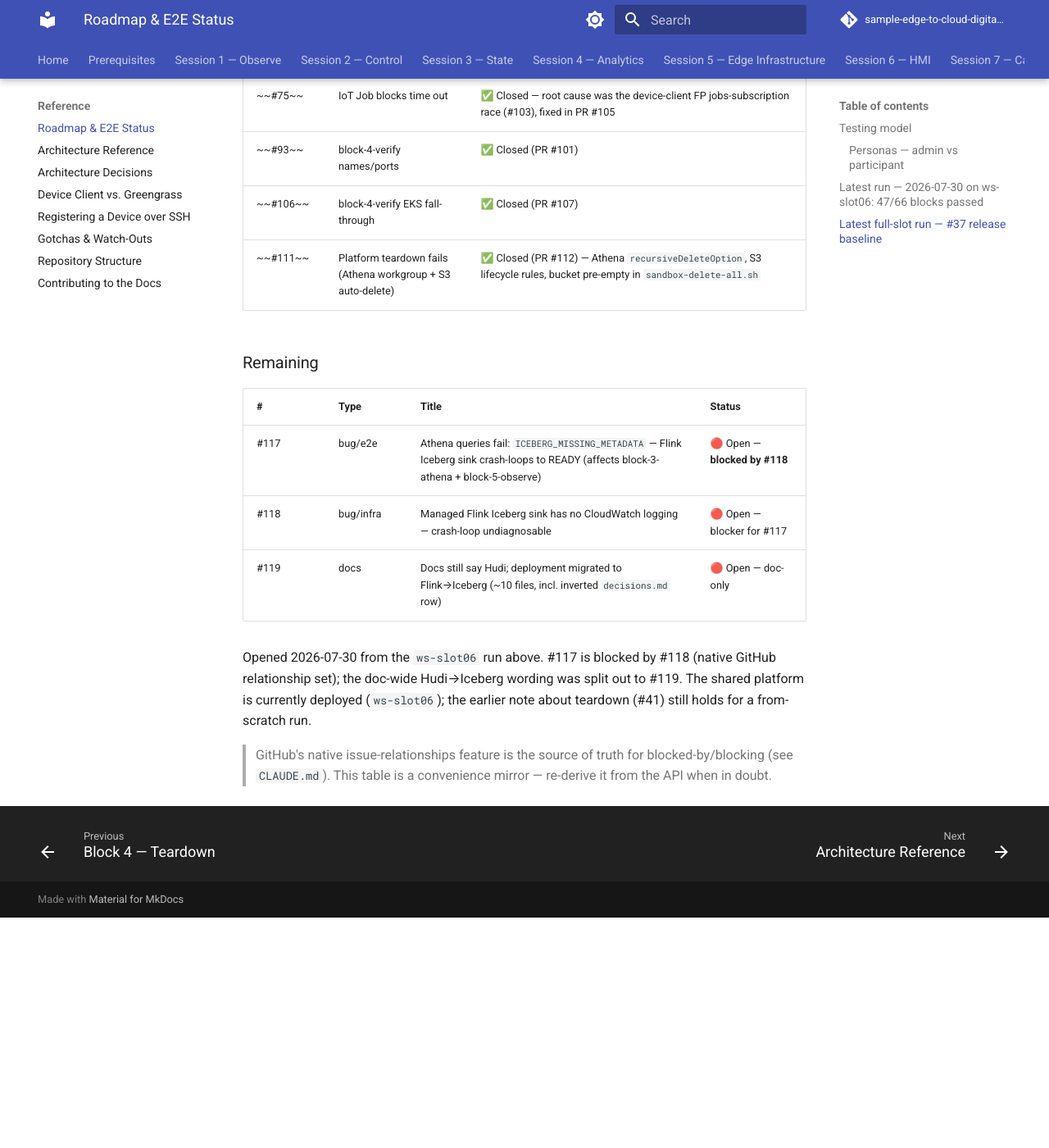
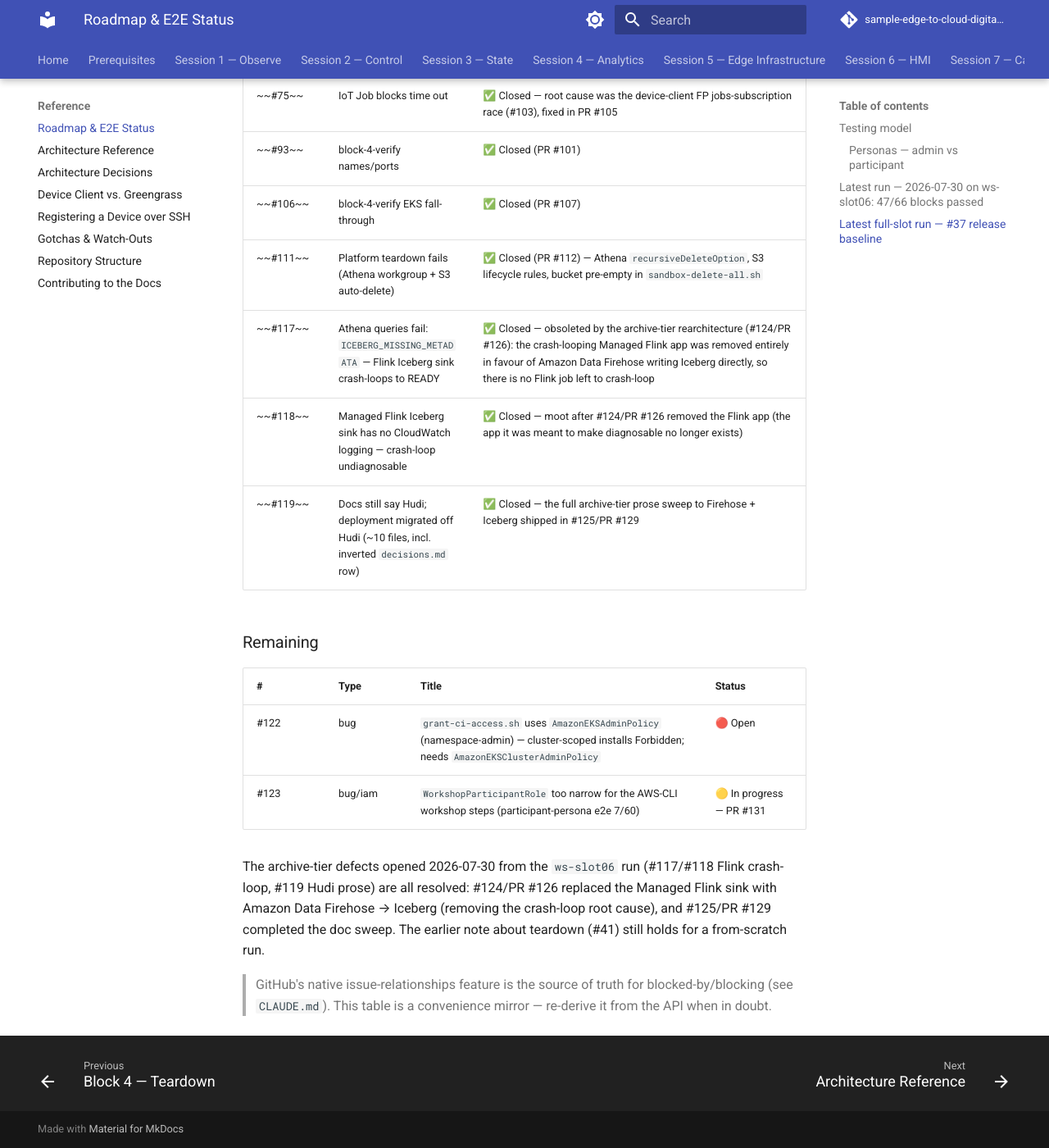
Before and after one commit to aws-samples/sample-edge-to-cloud-digital-ops-workshop, an MkDocs documentation site: the page built from workshop/reference/roadmap.md, in a window 1280 px wide and 1400 px high, scrolled down 6397 px. Shown: the whole window at 82% size. Built offline with MkDocs 1.6.1 and Material for MkDocs 9.7.7, drawn with Linux system fonts in a browser that asks for light colours; comment, search, counter and statistics services are not loaded; before the commit the page ends 7516 px from its top, so only the background shows below that.

Commit message:
docs(roadmap): close out #117/#118/#119 after Firehose migration (#125)
The archive-tier defects opened from the 2026-07-30 ws-slot06 run are all
resolved and their issues are CLOSED, but the roadmap's "Remaining" table
still marked them 🔴 Open:

- #117/#118 (Managed Flink Iceberg sink crash-loops to READY / has no
  CloudWatch logging) are obsoleted by #124/PR #126, which removed the Flink
  app entirely in favour of Amazon Data Firehose writing Iceberg directly —
  there is no Flink job left to crash-loop or to instrument.
- #119 (Hudi prose) was superseded by #125/PR #129's full archive-tier doc
  sweep to Firehose + Iceberg.

Move all three to "Closed since last update" with their real resolutions and
refresh "Remaining" to the actually-open issues (#122, #123). Dated run
narratives above are left as-is — they are a historical record of a run where
the Flink sink was still deployed.

Co-Authored-By: Claude Opus 4.8 <noreply@anthropic.com>

```diff
--- a/workshop/reference/roadmap.md
+++ b/workshop/reference/roadmap.md
@@ -207,18 +207,21 @@ with an e2e-asserted bash block; verified live (doc-runner 2/2).
 | ~~#93~~ | block-4-verify names/ports | ✅ Closed (PR #101) |
 | ~~#106~~ | block-4-verify EKS fall-through | ✅ Closed (PR #107) |
 | ~~#111~~ | Platform teardown fails (Athena workgroup + S3 auto-delete) | ✅ Closed (PR #112) — Athena `recursiveDeleteOption`, S3 lifecycle rules, bucket pre-empty in `sandbox-delete-all.sh` |
+| ~~#117~~ | Athena queries fail: `ICEBERG_MISSING_METADATA` — Flink Iceberg sink crash-loops to READY | ✅ Closed — obsoleted by the archive-tier rearchitecture (#124/PR #126): the crash-looping Managed Flink app was removed entirely in favour of Amazon Data Firehose writing Iceberg directly, so there is no Flink job left to crash-loop |
+| ~~#118~~ | Managed Flink Iceberg sink has no CloudWatch logging — crash-loop undiagnosable | ✅ Closed — moot after #124/PR #126 removed the Flink app (the app it was meant to make diagnosable no longer exists) |
+| ~~#119~~ | Docs still say Hudi; deployment migrated off Hudi (~10 files, incl. inverted `decisions.md` row) | ✅ Closed — the full archive-tier prose sweep to Firehose + Iceberg shipped in #125/PR #129 |
 
 ### Remaining
 
 | # | Type | Title | Status |
 |---|---|---|---|
-| #117 | bug/e2e | Athena queries fail: `ICEBERG_MISSING_METADATA` — Flink Iceberg sink crash-loops to READY (affects block-3-athena + block-5-observe) | 🔴 Open — **blocked by #118** |
-| #118 | bug/infra | Managed Flink Iceberg sink has no CloudWatch logging — crash-loop undiagnosable | 🔴 Open — blocker for #117 |
-| #119 | docs | Docs still say Hudi; deployment migrated to Flink→Iceberg (~10 files, incl. inverted `decisions.md` row) | 🔴 Open — doc-only |
+| #122 | bug | `grant-ci-access.sh` uses `AmazonEKSAdminPolicy` (namespace-admin) — cluster-scoped installs Forbidden; needs `AmazonEKSClusterAdminPolicy` | 🔴 Open |
+| #123 | bug/iam | `WorkshopParticipantRole` too narrow for the AWS-CLI workshop steps (participant-persona e2e 7/60) | 🟡 In progress — PR #131 |
 
-Opened 2026-07-30 from the `ws-slot06` run above. #117 is blocked by #118 (native
-GitHub relationship set); the doc-wide Hudi→Iceberg wording was split out to #119.
-The shared platform is currently deployed (`ws-slot06`); the earlier note about
+The archive-tier defects opened 2026-07-30 from the `ws-slot06` run (#117/#118
+Flink crash-loop, #119 Hudi prose) are all resolved: #124/PR #126 replaced the
+Managed Flink sink with Amazon Data Firehose → Iceberg (removing the crash-loop
+root cause), and #125/PR #129 completed the doc sweep. The earlier note about
 teardown (#41) still holds for a from-scratch run.
 
 > GitHub's native issue-relationships feature is the source of truth for
```
